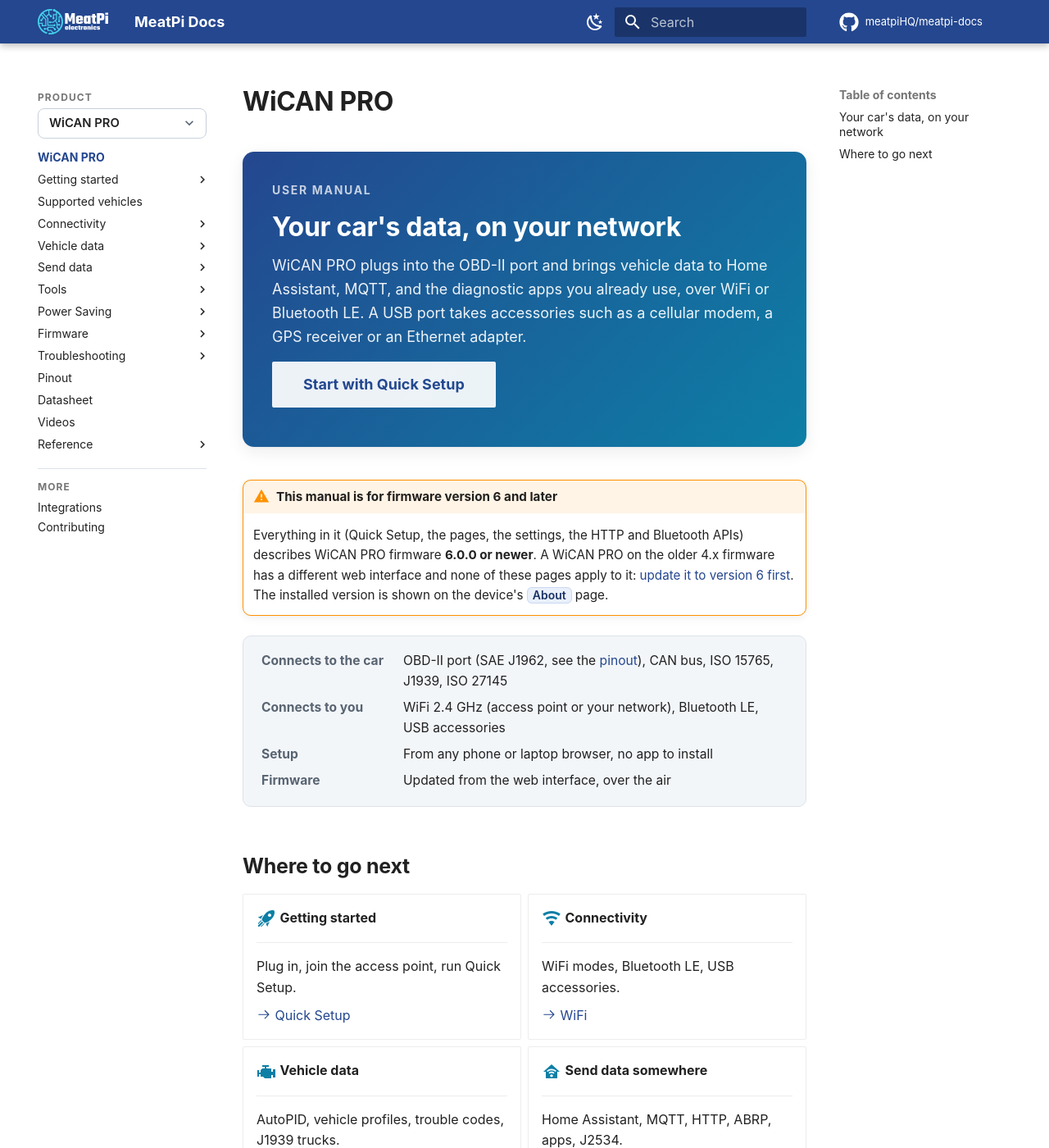
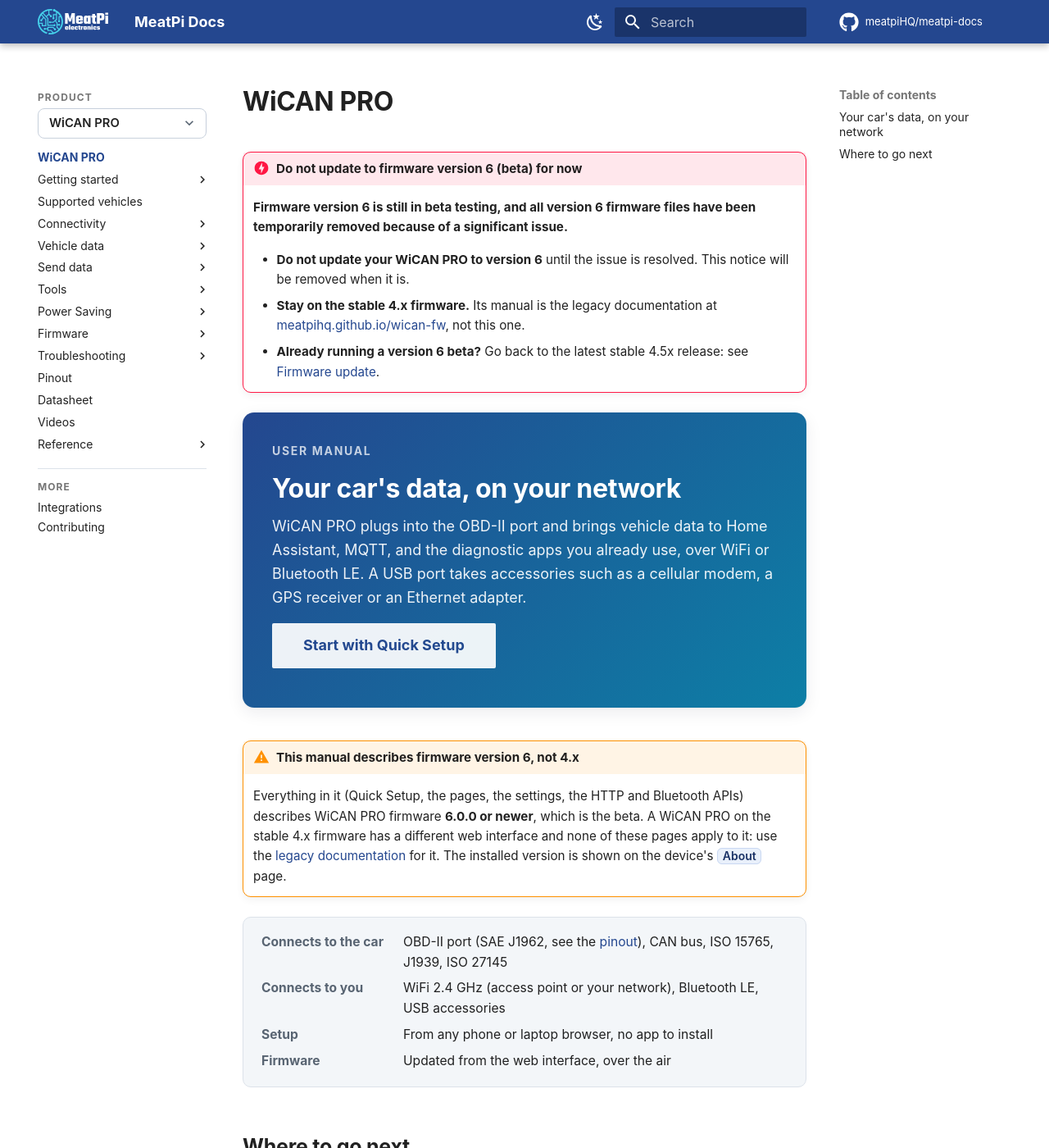
Before and after one commit to meatpiHQ/meatpi-docs, an MkDocs documentation site: the page built from docs/wican-pro/index.md, in a window 1280 px wide and 1400 px high. Shown: the whole window at 82% size. Built offline with MkDocs 1.6.1 and Material for MkDocs 9.7.7, drawn with Linux system fonts in a browser that asks for light colours; comment, search, counter and statistics services are not loaded.

Commit message:
Warn users about WiCAN PRO v6 beta
Add temporary notices across the WiCAN PRO manual advising users to stay on stable 4.x while v6 firmware is unavailable, link 4.x users to the legacy documentation, and explain how beta users can return to the stable release.

```diff
--- a/docs/wican-pro/index.md
+++ b/docs/wican-pro/index.md
@@ -3,6 +3,16 @@
 ---
 
 # WiCAN PRO
+
+<!-- v6-beta-notice: temporary. The same box is on getting-started/quick-setup.md and
+     firmware/update.md; remove all three when version 6 is available again. -->
+
+!!! danger "Do not update to firmware version 6 (beta) for now"
+    **Firmware version 6 is still in beta testing, and all version 6 firmware files have been temporarily removed because of a significant issue.**
+
+    - **Do not update your WiCAN PRO to version 6** until the issue is resolved. This notice will be removed when it is.
+    - **Stay on the stable 4.x firmware.** Its manual is the legacy documentation at [meatpihq.github.io/wican-fw](https://meatpihq.github.io/wican-fw/), not this one.
+    - **Already running a version 6 beta?** Go back to the latest stable 4.5x release: see [Firmware update](firmware/update.md).
 
 <div class="hero" markdown>
 <div markdown>
@@ -16,8 +26,8 @@
 </div>
 </div>
 
-!!! warning "This manual is for firmware version 6 and later"
-    Everything in it (Quick Setup, the pages, the settings, the HTTP and Bluetooth APIs) describes WiCAN PRO firmware **6.0.0 or newer**. A WiCAN PRO on the older 4.x firmware has a different web interface and none of these pages apply to it: [update it to version 6 first](firmware/update.md#coming-from-the-4x-firmware). The installed version is shown on the device's ==About== page.
+!!! warning "This manual describes firmware version 6, not 4.x"
+    Everything in it (Quick Setup, the pages, the settings, the HTTP and Bluetooth APIs) describes WiCAN PRO firmware **6.0.0 or newer**, which is the beta. A WiCAN PRO on the stable 4.x firmware has a different web interface and none of these pages apply to it: use the [legacy documentation](https://meatpihq.github.io/wican-fw/) for it. The installed version is shown on the device's ==About== page.
 
 <dl class="facts" markdown>
 <dt>Connects to the car</dt><dd>OBD-II port (SAE J1962, see the [pinout](hardware/pinout.md)), CAN bus, ISO 15765, J1939, ISO 27145</dd>
```
Also changed, not shown: docs/wican-pro/firmware/update.md (+13 -0 lines), docs/wican-pro/getting-started/quick-setup.md (+9 -2 lines).
